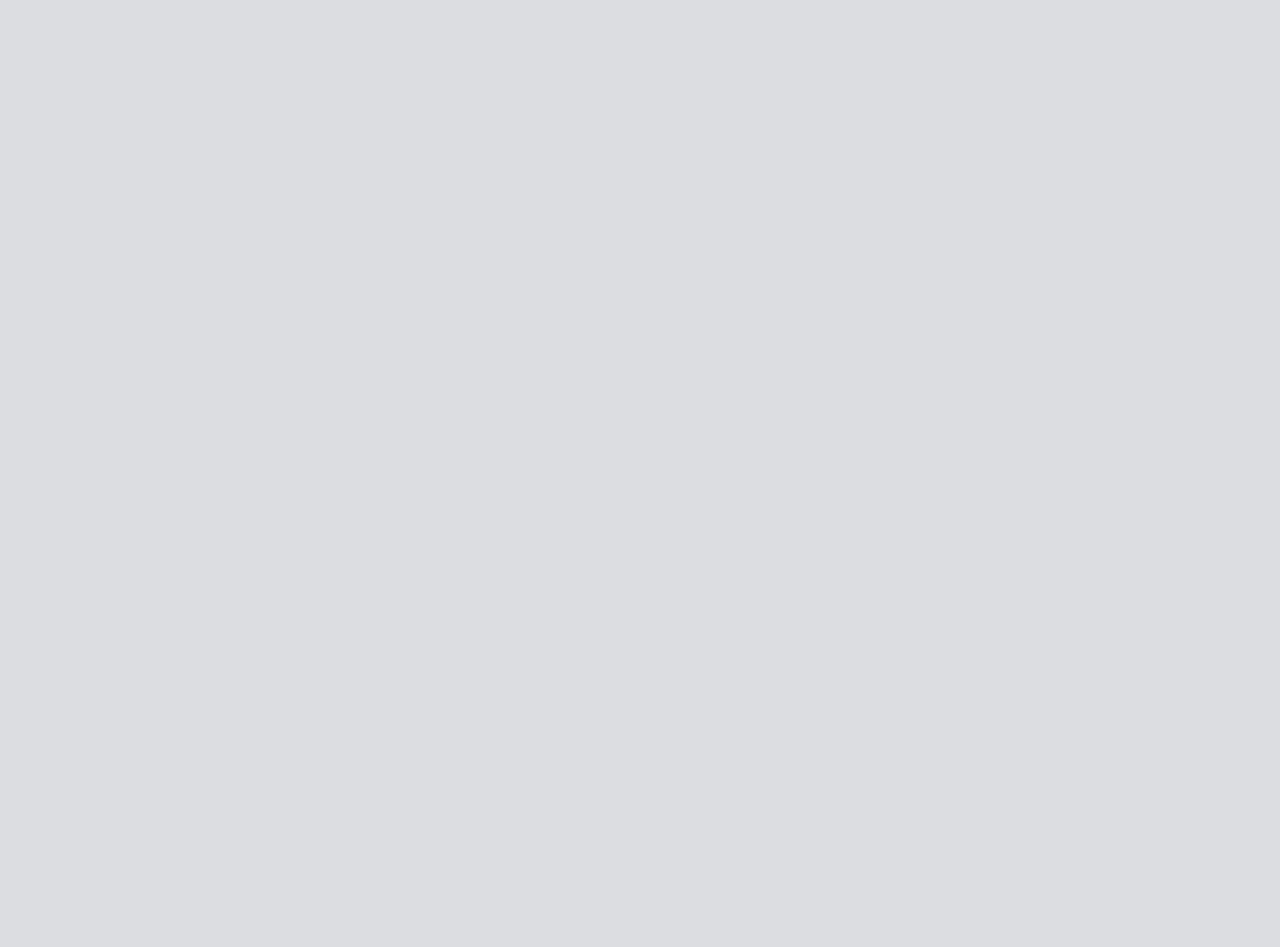
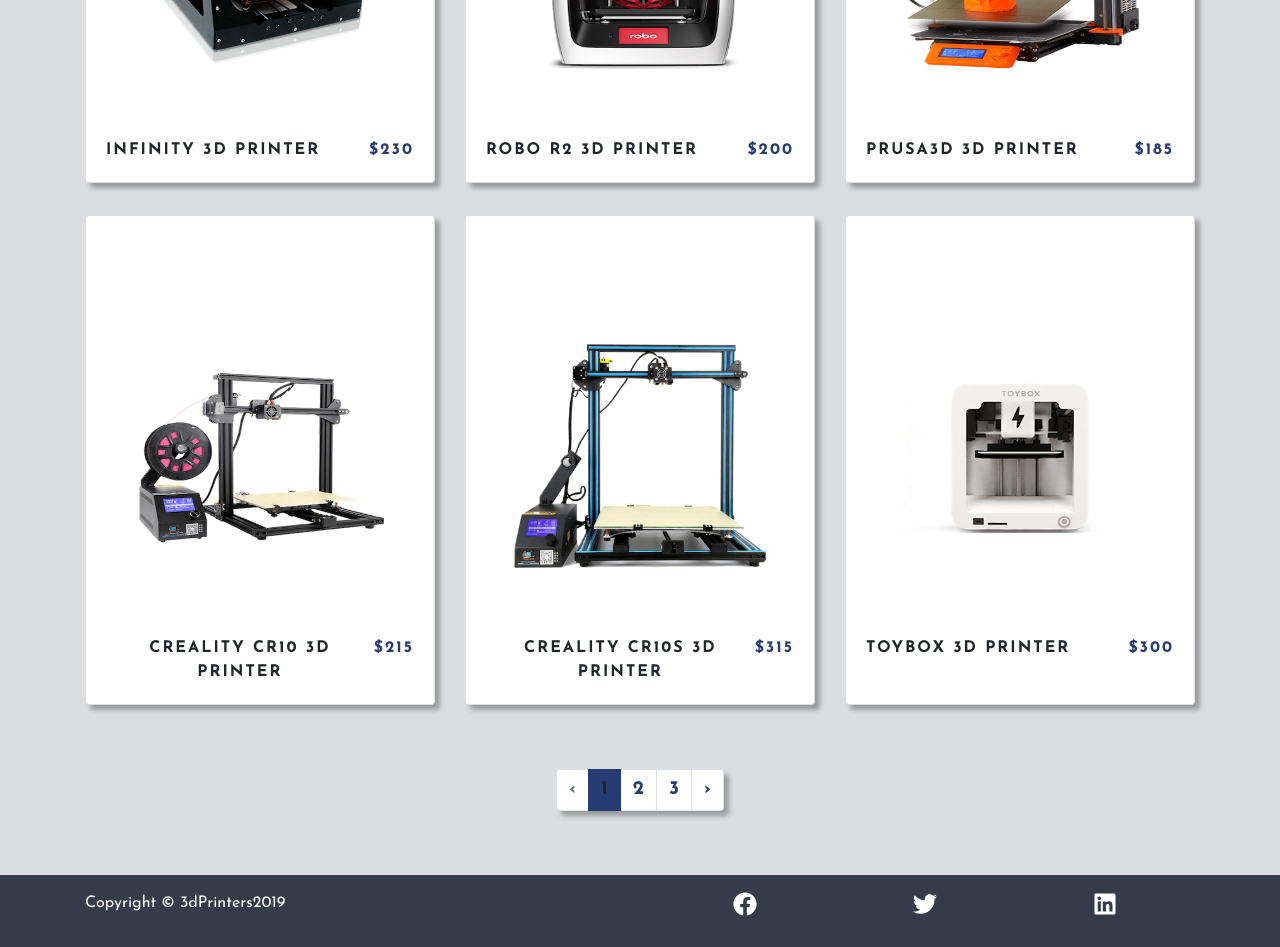
Before and after one commit to pav1984/shop-3d, a React (Create React App) app: page /products in a window 1280 px wide. Shown: the part 1040-1987 px from the top of the page. Before the commit the page ends 800 px from the top, so only its background shows below. Built offline with nearby package versions, Linux system fonts and the light colour scheme; a web font is replaced by a local one.

Commit message:
Add Products component, Add Pagination and Add optional features

```diff
--- a/src/components/ContactPage/Contact.js
+++ b/src/components/ContactPage/Contact.js
@@ -5,7 +5,7 @@
     <section className="py-5">
       <div className="row">
         <div className="col-10 mx-auto col-md-6 my-3">
-          <Title title="contact us" />
+          <Title title="contact us" center />
           <form className="mt-5">
             <div className="form-group">
               <input
--- /dev/null
+++ b/src/components/HomePage/BestSellerProducts.js
@@ -0,0 +1,25 @@
+import React from "react";
+import Product from "../Product";
+import Title from "../Title";
+import { ProductConsumer } from "../../context/context";
+const BestSellerProducts = () => {
+  return (
+    <section className="py-5">
+      <div className="container">
+        <Title title="bestsellers" center="true" />
+        <div className="row my-5">
+          <ProductConsumer>
+            {value => {
+              const { bestsellerProducts } = value;
+              return bestsellerProducts.map(product => (
+                <Product key={product.id} product={product} />
+              ));
+            }}
+          </ProductConsumer>
+        </div>
+      </div>
+    </section>
+  );
+};
+
+export default BestSellerProducts;
--- a/src/components/HomePage/FeaturesProducts.js
+++ b/src/components/HomePage/FeaturesProducts.js
@@ -3,7 +3,8 @@
 import Title from "../Title";
 import { Link } from "react-router-dom";
 import { ProductConsumer } from "../../context/context";
-
+import BestSellerProducts from "./BestSellerProducts";
+import NewProducts from "./NewProducts";
 const FeaturesProducts = () => {
   return (
     <section className="py-5">
@@ -19,6 +20,8 @@
             }}
           </ProductConsumer>
         </div>
+        <BestSellerProducts />
+        <NewProducts />
         <div className="row mt-5">
           <div className="col text-center">
             <Link to="/products" className="main-link">
--- /dev/null
+++ b/src/components/HomePage/NewProducts.js
@@ -0,0 +1,26 @@
+import React from "react";
+import Product from "../Product";
+import Title from "../Title";
+import { ProductConsumer } from "../../context/context";
+
+const NewProducts = () => {
+  return (
+    <section>
+      <div className="container">
+        <Title title="new products" center="true" />
+        <div className="row my-5">
+          <ProductConsumer>
+            {value => {
+              const { brandNewProducts } = value;
+              return brandNewProducts.map(product => (
+                <Product key={product.id} product={product} />
+              ));
+            }}
+          </ProductConsumer>
+        </div>
+      </div>
+    </section>
+  );
+};
+
+export default NewProducts;
--- a/src/components/Product.js
+++ b/src/components/Product.js
@@ -11,8 +11,14 @@
         const { addToCart, setSingleProduct } = value;
 
         return (
-          <ProductWrapper className="col-10 mx-auto col-sm-8 col-md-8 col-lg-4 my-3 text-center">
+          <ProductWrapper
+            best={product.bestseller}
+            brandnew={product.brandnew}
+            className="col-10 mx-auto col-sm-8 col-md-8 col-lg-4 my-3 text-center"
+          >
             <div className="card">
+              <span className="best mar" />
+              <span className="brand-new" />
               <div className="img-container">
                 <img
                   src={product.image}
@@ -50,6 +56,32 @@
     transition: var(--mainTransition);
     height: 100%;
     cursor: pointer;
+  }
+  .card .best::after {
+    content: "bestseller";
+    opacity: ${props => (props.best ? 1 : 0)};
+    padding: 0.5rem;
+    background: var(--primaryColor);
+    color: var(--mainWhite);
+    text-transform: uppercase;
+    letter-spacing: var(--mainSpacing);
+    outline: 2px solid var(--primaryColor);
+    outline-offset: 2px;
+  }
+  .card .brand-new::after {
+    content: "new products";
+    opacity: ${props => (props.brandnew ? 1 : 0)};
+    padding: 0.5rem;
+    background: var(--primaryColor);
+    color: var(--mainWhite);
+    text-transform: uppercase;
+    letter-spacing: var(--mainSpacing);
+    outline: 2px solid var(--primaryColor);
+    outline-offset: 2px;
+    border: none;
+  }
+  .card .mar {
+    margin-top: 2rem;
   }
   .card:hover {
     box-shadow: 7px 10px 5px 0px rgba(0, 0, 0, 0.5);
--- a/src/components/ProductsPage/Products.js
+++ b/src/components/ProductsPage/Products.js
@@ -1,6 +1,97 @@
 import React from "react";
+import { ProductConsumer } from "../../context/context";
+import Title from "../Title";
+import Product from "../Product";
+import { Pagination, PaginationItem, PaginationLink } from "reactstrap";
+import styled from "styled-components";
 const Products = () => {
-  return <div>Hello from Products</div>;
+  return (
+    <ProductConsumer>
+      {value => {
+        const {
+          filtredProducts,
+          currentPage,
+          currentProducts,
+          handlePagination,
+          pagesCount
+        } = value;
+        return (
+          <section className="py-5">
+            <div className="container">
+              <Title center title="our products" />
+
+              <div className="row">
+                <div className="col-10 mx-auto" />
+              </div>
+              <div className="row py-5 ">
+                {filtredProducts.length === 0 ? (
+                  <div className="col text-title text-center">
+                    sorry, no items matched your search
+                  </div>
+                ) : (
+                  filtredProducts
+                    .slice(currentProducts[0], currentProducts[1])
+                    .map(product => (
+                      <Product key={product.id} product={product} />
+                    ))
+                )}
+              </div>
+            </div>
+            <PaginationWrapper className="d-flex justify-content-center">
+              <Pagination aria-label="Page navigation example">
+                <PaginationItem disabled={currentPage <= 0}>
+                  <PaginationLink
+                    onClick={e => handlePagination(e, currentPage - 1)}
+                    previous
+                    href="#"
+                  />
+                </PaginationItem>
+                {[...Array(pagesCount)].map((page, i) => (
+                  <PaginationItem active={i === currentPage} key={i}>
+                    <PaginationLink
+                      onClick={e => handlePagination(e, i)}
+                      href="#"
+                    >
+                      {i + 1}
+                    </PaginationLink>
+                  </PaginationItem>
+                ))}
+                <PaginationItem disabled={currentPage >= pagesCount - 1}>
+                  <PaginationLink
+                    onClick={e => handlePagination(e, currentPage + 1)}
+                    next
+                    href="#"
+                  />
+                </PaginationItem>
+              </Pagination>
+            </PaginationWrapper>
+          </section>
+        );
+      }}
+    </ProductConsumer>
+  );
 };
 
+const PaginationWrapper = styled.div`
+  .pagination {
+    font-size: 1.2rem;
+    box-shadow: 5px 5px 5px 0px rgba(0, 0, 0, 0.3);
+  }
+  .page-link {
+    color: var(--primaryColor);
+    font-weight: bold;
+    transition: var(--mainTransition);
+  }
+  .page-item.active .page-link {
+    background-color: var(--primaryColor);
+    border-color: var(--primaryColor);
+    color: var(--mainBlack);
+    transition: var(--mainTransition);
+    outline: none;
+  }
+  .page-link:focus {
+    box-shadow: none;
+  }
+`;
+
 export default Products;
--- a/src/context/context.js
+++ b/src/context/context.js
@@ -20,17 +20,39 @@
     // storeProducts: [],
     filtredProducts: [],
     featuredProducts: [],
+    bestsellerProducts: [],
+    brandNewProducts: [],
     singleProduct: {},
-    loading: false
+    loading: false,
+    currentPage: 0,
+    currentProducts: [0, 6],
+    pageSize: 6,
+    pagesCount: Math.ceil(items.length / 6)
+  };
+
+  //PAGINATION
+  handlePagination = (e, index) => {
+    e.preventDefault();
+    this.setState({
+      currentPage: index,
+      currentProducts: [
+        index * this.state.pageSize,
+        (index + 1) * this.state.pageSize
+      ]
+    });
   };
   componentDidMount() {
     this.setProducts(items);
   }
   setProducts = () => {
     let featuredProducts = this.state.data.filter(item => item.featured);
+    let bestsellerProducts = this.state.data.filter(item => item.bestseller);
+    let brandNewProducts = this.state.data.filter(item => item.brandnew);
     this.setState({
       filtredProducts: this.state.data,
       featuredProducts,
+      bestsellerProducts,
+      brandNewProducts,
       cart: this.getStorageCart(),
       singleProduct: this.getStorageProduct(),
       loading: false
@@ -89,7 +111,8 @@
           closeCart: this.closeCart,
           openCart: this.openCart,
           addToCart: this.addToCart,
-          setSingleProduct: this.setSingleProduct
+          setSingleProduct: this.setSingleProduct,
+          handlePagination: this.handlePagination
         }}
       >
         {this.props.children}
--- a/src/context/data.js
+++ b/src/context/data.js
@@ -7,7 +7,8 @@
     description:
       "Shaman hexagon fam activated charcoal literally cardigan. Pitchfork YOLO man bun hella. Trust fund vexillologist squid put a bird on it man braid, selvage pug. Schlitz kombucha chillwave pug shabby chic cornhole. Try-hard four loko listicle yuccie kitsch small batch narwhal celiac selfies distillery cloud bread farm-to-table art party leggings glossier.",
     featured: true,
-    image: "img/product-0.png"
+    image: "img/product-0.png",
+    brandnew: true
   },
   {
     id: 1,
@@ -77,7 +78,8 @@
     description:
       "Shaman hexagon fam activated charcoal literally cardigan. Pitchfork YOLO man bun hella. Trust fund vexillologist squid put a bird on it man braid, selvage pug. Schlitz kombucha chillwave pug shabby chic cornhole. Try-hard four loko listicle yuccie kitsch small batch narwhal celiac selfies distillery cloud bread farm-to-table art party leggings glossier.",
     featured: false,
-    image: "img/product-7.png"
+    image: "img/product-7.png",
+    brandnew: true
   },
   {
     id: 8,
@@ -97,7 +99,8 @@
     description:
       "Shaman hexagon fam activated charcoal literally cardigan. Pitchfork YOLO man bun hella. Trust fund vexillologist squid put a bird on it man braid, selvage pug. Schlitz kombucha chillwave pug shabby chic cornhole. Try-hard four loko listicle yuccie kitsch small batch narwhal celiac selfies distillery cloud bread farm-to-table art party leggings glossier.",
     featured: false,
-    image: "img/product-9.png"
+    image: "img/product-9.png",
+    bestseller: true
   },
   {
     id: 10,
@@ -107,7 +110,8 @@
     description:
       "Shaman hexagon fam activated charcoal literally cardigan. Pitchfork YOLO man bun hella. Trust fund vexillologist squid put a bird on it man braid, selvage pug. Schlitz kombucha chillwave pug shabby chic cornhole. Try-hard four loko listicle yuccie kitsch small batch narwhal celiac selfies distillery cloud bread farm-to-table art party leggings glossier.",
     featured: false,
-    image: "img/product-10.png"
+    image: "img/product-10.png",
+    bestseller: true
   },
   {
     id: 11,
@@ -137,7 +141,8 @@
     description:
       "Shaman hexagon fam activated charcoal literally cardigan. Pitchfork YOLO man bun hella. Trust fund vexillologist squid put a bird on it man braid, selvage pug. Schlitz kombucha chillwave pug shabby chic cornhole. Try-hard four loko listicle yuccie kitsch small batch narwhal celiac selfies distillery cloud bread farm-to-table art party leggings glossier.",
     featured: false,
-    image: "img/product-13.png"
+    image: "img/product-13.png",
+    brandnew: true
   },
   {
     id: 14,
@@ -157,6 +162,7 @@
     description:
       "Shaman hexagon fam activated charcoal literally cardigan. Pitchfork YOLO man bun hella. Trust fund vexillologist squid put a bird on it man braid, selvage pug. Schlitz kombucha chillwave pug shabby chic cornhole. Try-hard four loko listicle yuccie kitsch small batch narwhal celiac selfies distillery cloud bread farm-to-table art party leggings glossier.",
     featured: false,
-    image: "img/product-15.png"
+    image: "img/product-15.png",
+    bestseller: true
   }
 ];
--- a/src/pages/HomePage.js
+++ b/src/pages/HomePage.js
@@ -3,6 +3,7 @@
 import { Link } from "react-router-dom";
 import Services from "../components/HomePage/Services";
 import FeaturesProducts from "../components/HomePage/FeaturesProducts";
+
 const HomePage = () => {
   return (
     <>
```
